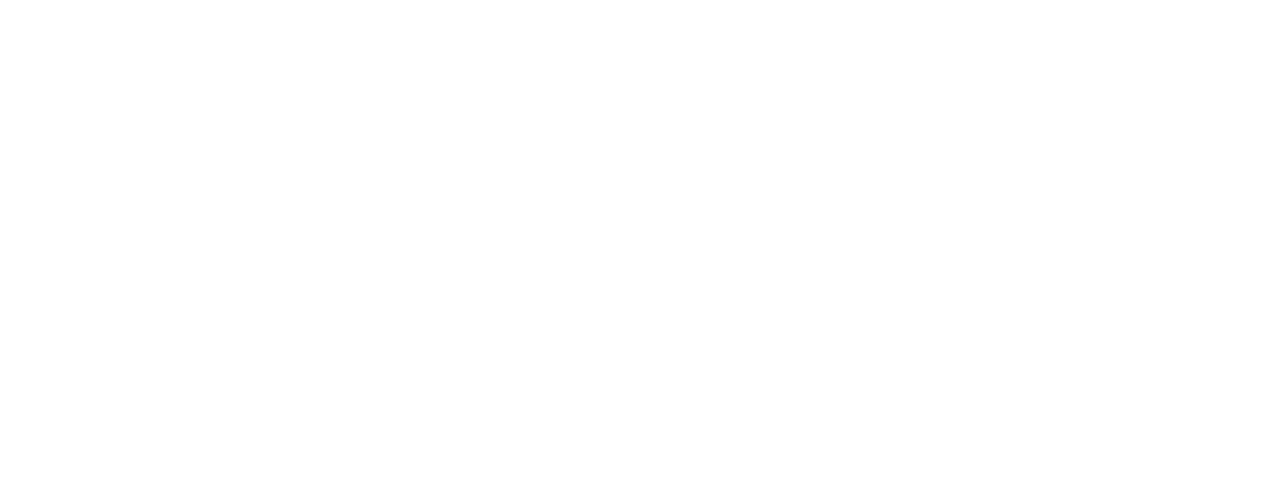
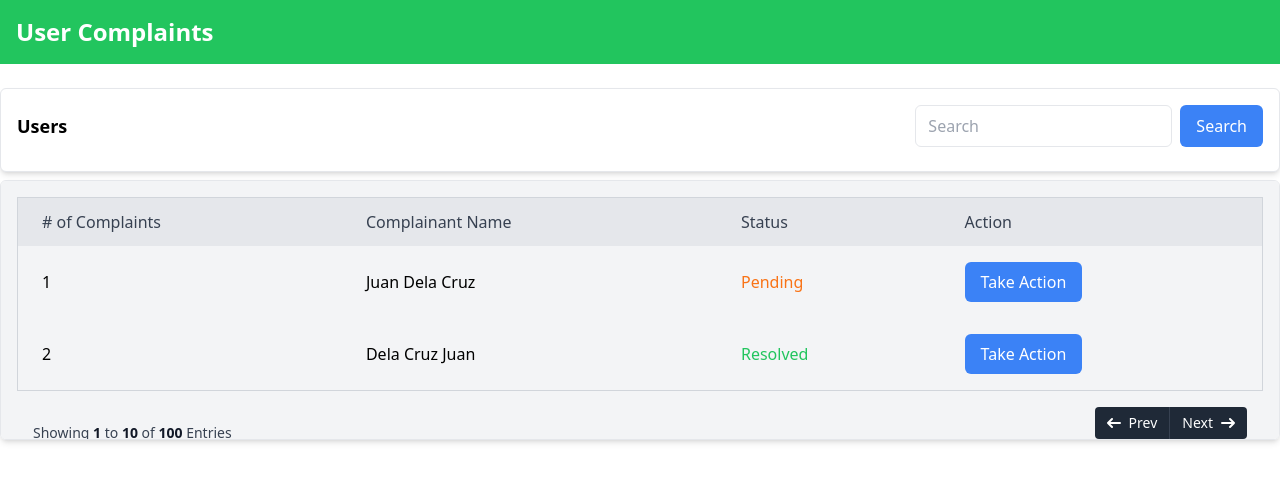
Before and after one commit to bootsrap0238/NearbyAssist_web, a React (Vite) app: page /complaints in a window 1280 px wide. Before the commit this address had no page. Shown: the top 482 px of the page. Built offline with nearby package versions, Linux system fonts and the light colour scheme.

Commit message:
ADMIN Complaints Page (#11)
feat: complaint page
Co-authored-by: Adrian Juntilla <adrianjuntilla38@gmail.com>

```diff
--- a/src/App.tsx
+++ b/src/App.tsx
@@ -4,6 +4,7 @@
 import HomePage from "./pages/home_page";
 import LoginPage from "./pages/login_page";
 import Dashboard from "./pages/dashboard";
+import Complaints from "./pages/complaints";
 
 export default function App() {
     return (
@@ -12,6 +13,7 @@
                 <Route path="/" element={<HomePage />} />
                 <Route path="/login" element={<LoginPage />} />
                 <Route path="/dashboard" element={<Dashboard />} />
+                <Route path="/complaints" element={<Complaints />} />
                 <Route path="/example" element={<ExamplePage />} />
             </Routes>
         </ExampleContextProvider>
--- /dev/null
+++ b/src/pages/complaints.tsx
@@ -0,0 +1,135 @@
+export default function Complaints() {
+    return (
+        <div>
+            <header className="bg-green-500 py-4 text-white">
+                <div className="flex justify-between items-center mx-auto px-4 container">
+                    <h1 className="font-semibold text-2xl">User Complaints</h1>
+                    {/* Navigation Links */}
+                </div>
+            </header>
+            <br></br>
+            <div className="flex justify-between items-center border-gray-200 bg-white shadow-md mx-auto mb-2 p-4 border rounded-md container">
+                <h2 className="mb-2 font-semibold text-lg">Users</h2>
+                <div className="flex justify-end mb-2">
+                    <input
+                        type="text"
+                        placeholder="Search"
+                        className="px-3 py-2 border rounded-md outline-none"
+                    />
+                    <button className="bg-blue-500 hover:bg-blue-600 ml-2 px-4 py-2 rounded-md text-white">
+                        Search
+                    </button>
+                </div>
+            </div>
+            {/* Complaints Table */}
+            <div className="border-gray-200 bg-gray-100 shadow-md mx-auto mb-4 p-4 border rounded-md overflow-x-auto container">
+                <table className="border-gray-300 border rounded-lg w-full">
+                    <thead>
+                        <tr className="bg-gray-200">
+                            <th className="px-6 py-3 font-medium text-gray-700 text-left">
+                                # of Complaints
+                            </th>
+                            <th className="px-6 py-3 font-medium text-gray-700 text-left">
+                                Complainant Name
+                            </th>
+                            <th className="px-6 py-3 font-medium text-gray-700 text-left">
+                                Status
+                            </th>
+                            <th className="px-6 py-3 font-medium text-gray-700 text-left">
+                                Action
+                            </th>
+                        </tr>
+                    </thead>
+                    <tbody>
+                        {/* Sample data, replace with dynamic data if needed */}
+                        <tr>
+                            <td className="px-6 py-4">1</td>
+                            <td className="px-6 py-4">Juan Dela Cruz</td>
+                            <td className="px-6 py-4 rounded-md text-orange-500">
+                                Pending
+                            </td>
+
+                            <td className="px-6 py-4">
+                                <button className="bg-blue-500 hover:bg-blue-600 focus:bg-blue-600 px-4 py-2 rounded-md text-white focus:outline-none">
+                                    Take Action
+                                </button>
+                            </td>
+                        </tr>
+                        <tr>
+                            <td className="px-6 py-4">2</td>
+                            <td className="px-6 py-4">Dela Cruz Juan</td>
+                            <td className="px-6 py-4 text-green-500">
+                                Resolved
+                            </td>
+                            <td className="px-6 py-4">
+                                <button className="bg-blue-500 hover:bg-blue-600 focus:bg-blue-600 px-4 py-2 rounded-md text-white focus:outline-none">
+                                    Take Action
+                                </button>
+                            </td>
+                        </tr>
+                        {/* Add more rows with dynamic data if needed */}
+                    </tbody>
+                </table>
+                <div className="mx-auto p-4 container">
+                    <div className="relative">
+                        {/* Help text */}
+                        <span className="bottom left-0 absolute mt-4 text-gray-700 text-sm dark:text-gray-400">
+                            Showing{" "}
+                            <span className="font-semibold text-gray-900 dark:text-white">
+                                1
+                            </span>{" "}
+                            to{" "}
+                            <span className="font-semibold text-gray-900 dark:text-white">
+                                10
+                            </span>{" "}
+                            of{" "}
+                            <span className="font-semibold text-gray-900 dark:text-white">
+                                100
+                            </span>{" "}
+                            Entries
+                        </span>
+                        <div className="inline-flex right-0 absolute">
+                            {/* Buttons */}
+                            <button className="flex justify-center items-center dark:border-gray-700 bg-gray-800 hover:bg-gray-900 dark:hover:bg-gray-700 dark:bg-gray-800 px-3 rounded-s h-8 font-medium text-sm text-white dark:hover:text-white dark:text-gray-400">
+                                <svg
+                                    className="w-3.5 h-3.5 me-2 rtl:rotate-180"
+                                    aria-hidden="true"
+                                    xmlns="http://www.w3.org/2000/svg"
+                                    fill="none"
+                                    viewBox="0 0 14 10"
+                                >
+                                    <path
+                                        stroke="currentColor"
+                                        strokeLinecap="round"
+                                        strokeLinejoin="round"
+                                        strokeWidth={2}
+                                        d="M13 5H1m0 0 4 4M1 5l4-4"
+                                    />
+                                </svg>
+                                Prev
+                            </button>
+                            <button className="flex justify-center items-center border-0 border-gray-700 border-s dark:border-gray-700 bg-gray-800 hover:bg-gray-900 dark:hover:bg-gray-700 dark:bg-gray-800 px-3 rounded-e h-8 font-medium text-sm text-white dark:hover:text-white dark:text-gray-400">
+                                Next
+                                <svg
+                                    className="w-3.5 h-3.5 ms-2 rtl:rotate-180"
+                                    aria-hidden="true"
+                                    xmlns="http://www.w3.org/2000/svg"
+                                    fill="none"
+                                    viewBox="0 0 14 10"
+                                >
+                                    <path
+                                        stroke="currentColor"
+                                        strokeLinecap="round"
+                                        strokeLinejoin="round"
+                                        strokeWidth={2}
+                                        d="M1 5h12m0 0L9 1m4 4L9 9"
+                                    />
+                                </svg>
+                            </button>
+                        </div>
+                    </div>
+                </div>
+            </div>
+        </div>
+    );
+}
```
